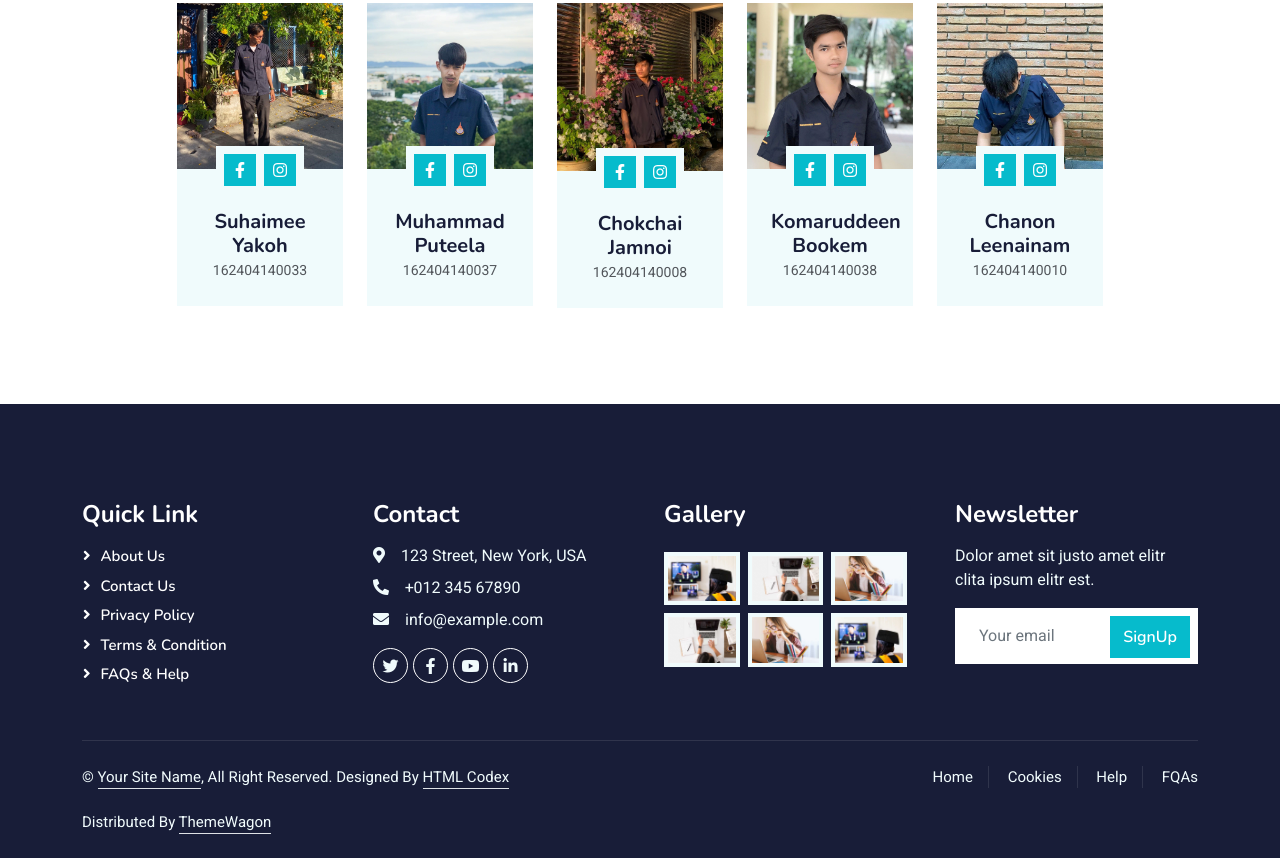
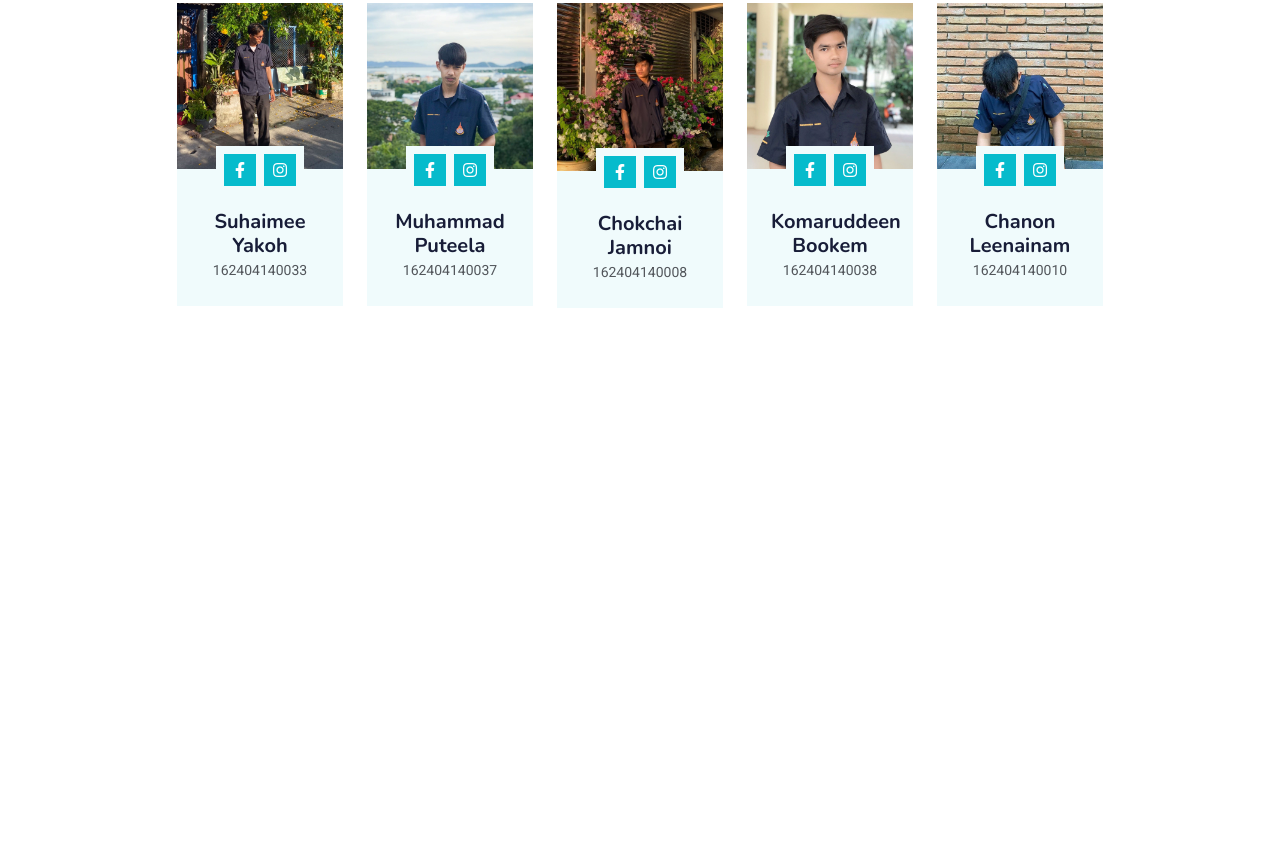
Before and after one commit to AOFPA/english_online, a plain HTML site: page about.html in a window 1280 px wide. Shown: the part 1014-1872 px from the top of the page. After the commit the page ends 1370 px from the top, so only its background shows below. Drawn offline with nearby package versions, Linux system fonts and the light colour scheme.

Commit message:
fix: footer

```diff
--- a/about.html
+++ b/about.html
@@ -348,144 +348,6 @@
     </div>
     <!-- Team End -->
 
-    <!-- Footer Start -->
-    <div
-      class="container-fluid bg-dark text-light footer pt-5 mt-5 wow fadeIn"
-      data-wow-delay="0.1s"
-    >
-      <div class="container py-5">
-        <div class="row g-5">
-          <div class="col-lg-3 col-md-6">
-            <h4 class="text-white mb-3">Quick Link</h4>
-            <a class="btn btn-link" href="">About Us</a>
-            <a class="btn btn-link" href="">Contact Us</a>
-            <a class="btn btn-link" href="">Privacy Policy</a>
-            <a class="btn btn-link" href="">Terms & Condition</a>
-            <a class="btn btn-link" href="">FAQs & Help</a>
-          </div>
-          <div class="col-lg-3 col-md-6">
-            <h4 class="text-white mb-3">Contact</h4>
-            <p class="mb-2">
-              <i class="fa fa-map-marker-alt me-3"></i>123 Street, New York, USA
-            </p>
-            <p class="mb-2">
-              <i class="fa fa-phone-alt me-3"></i>+012 345 67890
-            </p>
-            <p class="mb-2">
-              <i class="fa fa-envelope me-3"></i>info@example.com
-            </p>
-            <div class="d-flex pt-2">
-              <a class="btn btn-outline-light btn-social" href=""
-                ><i class="fab fa-twitter"></i
-              ></a>
-              <a class="btn btn-outline-light btn-social" href=""
-                ><i class="fab fa-facebook-f"></i
-              ></a>
-              <a class="btn btn-outline-light btn-social" href=""
-                ><i class="fab fa-youtube"></i
-              ></a>
-              <a class="btn btn-outline-light btn-social" href=""
-                ><i class="fab fa-linkedin-in"></i
-              ></a>
-            </div>
-          </div>
-          <div class="col-lg-3 col-md-6">
-            <h4 class="text-white mb-3">Gallery</h4>
-            <div class="row g-2 pt-2">
-              <div class="col-4">
-                <img
-                  class="img-fluid bg-light p-1"
-                  src="img/course-1.jpg"
-                  alt=""
-                />
-              </div>
-              <div class="col-4">
-                <img
-                  class="img-fluid bg-light p-1"
-                  src="img/course-2.jpg"
-                  alt=""
-                />
-              </div>
-              <div class="col-4">
-                <img
-                  class="img-fluid bg-light p-1"
-                  src="img/course-3.jpg"
-                  alt=""
-                />
-              </div>
-              <div class="col-4">
-                <img
-                  class="img-fluid bg-light p-1"
-                  src="img/course-2.jpg"
-                  alt=""
-                />
-              </div>
-              <div class="col-4">
-                <img
-                  class="img-fluid bg-light p-1"
-                  src="img/course-3.jpg"
-                  alt=""
-                />
-              </div>
-              <div class="col-4">
-                <img
-                  class="img-fluid bg-light p-1"
-                  src="img/course-1.jpg"
-                  alt=""
-                />
-              </div>
-            </div>
-          </div>
-          <div class="col-lg-3 col-md-6">
-            <h4 class="text-white mb-3">Newsletter</h4>
-            <p>Dolor amet sit justo amet elitr clita ipsum elitr est.</p>
-            <div class="position-relative mx-auto" style="max-width: 400px">
-              <input
-                class="form-control border-0 w-100 py-3 ps-4 pe-5"
-                type="text"
-                placeholder="Your email"
-              />
-              <button
-                type="button"
-                class="btn btn-primary py-2 position-absolute top-0 end-0 mt-2 me-2"
-              >
-                SignUp
-              </button>
-            </div>
-          </div>
-        </div>
-      </div>
-      <div class="container">
-        <div class="copyright">
-          <div class="row">
-            <div class="col-md-6 text-center text-md-start mb-3 mb-md-0">
-              &copy; <a class="border-bottom" href="#">Your Site Name</a>, All
-              Right Reserved.
-
-              <!--/*** This template is free as long as you keep the footer author’s credit link/attribution link/backlink. If you'd like to use the template without the footer author’s credit link/attribution link/backlink, you can purchase the Credit Removal License from "https://htmlcodex.com/credit-removal". Thank you for your support. ***/-->
-              Designed By
-              <a class="border-bottom" href="https://htmlcodex.com"
-                >HTML Codex</a
-              ><br /><br />
-              Distributed By
-              <a class="border-bottom" href="https://themewagon.com"
-                >ThemeWagon</a
-              >
-            </div>
-            <div class="col-md-6 text-center text-md-end">
-              <div class="footer-menu">
-                <a href="">Home</a>
-                <a href="">Cookies</a>
-                <a href="">Help</a>
-                <a href="">FQAs</a>
-              </div>
-            </div>
-          </div>
-        </div>
-      </div>
-    </div>
-    <!-- Footer End -->
-
     <!-- Back to Top -->
     <a href="#" class="btn btn-lg btn-primary btn-lg-square back-to-top"
       ><i class="bi bi-arrow-up"></i
```
